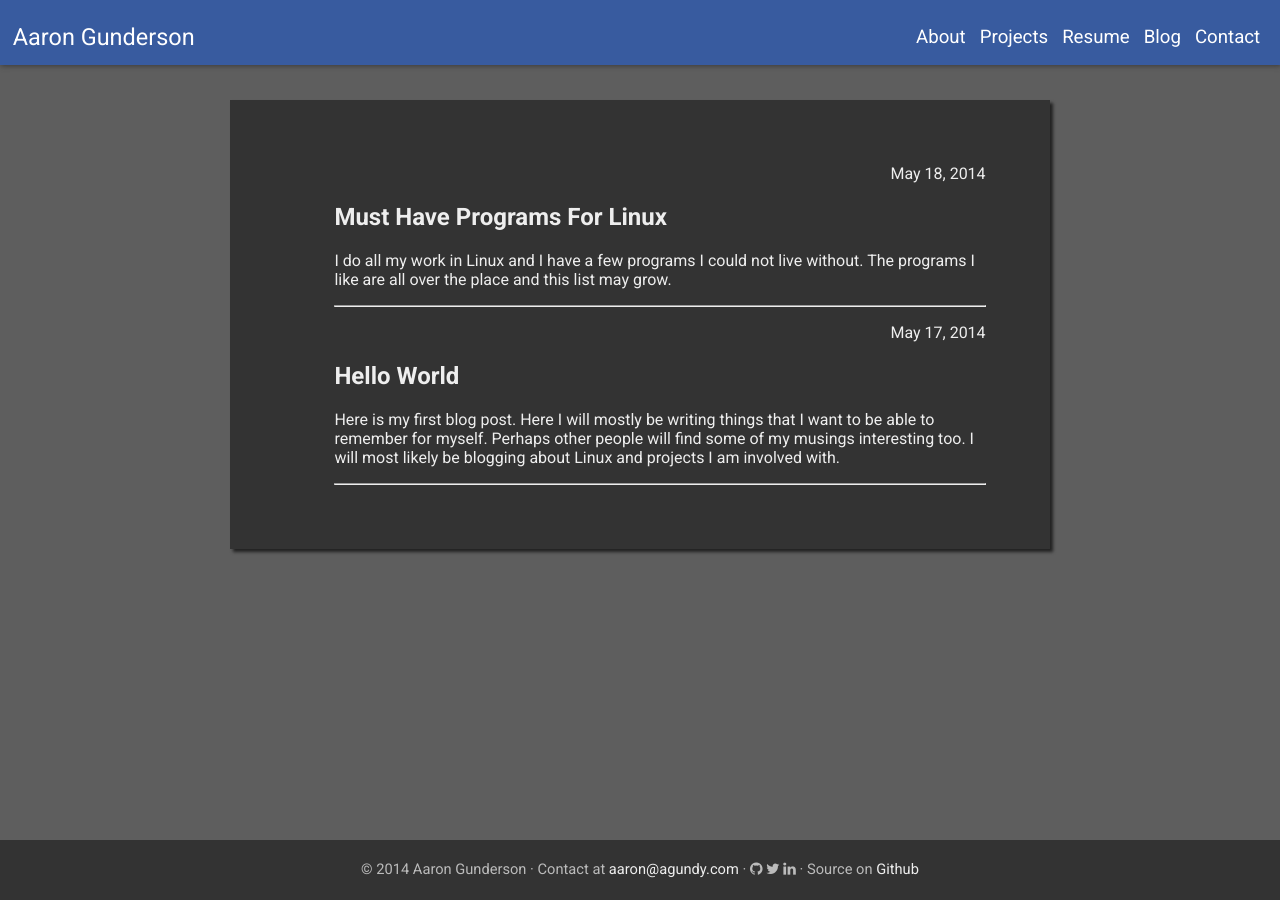
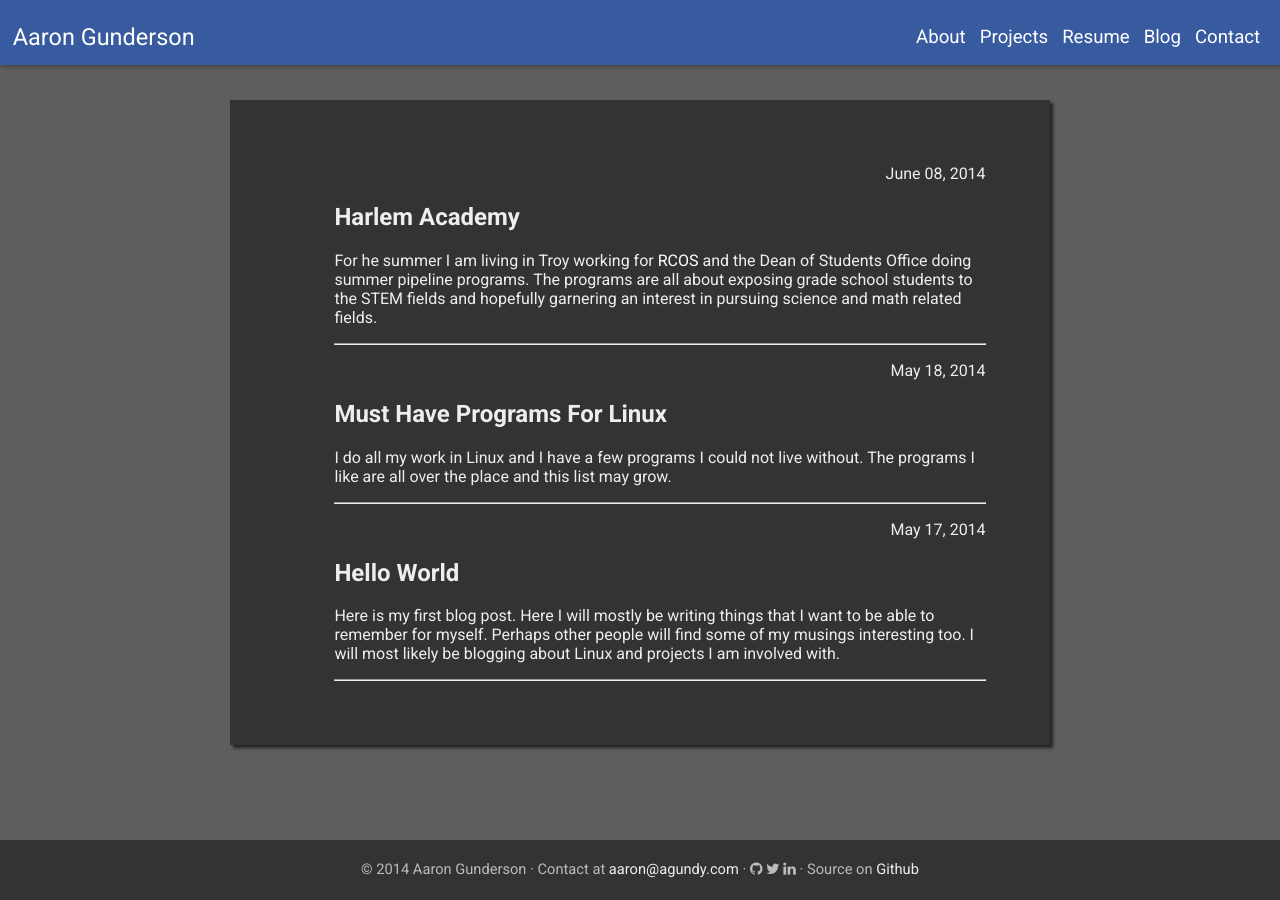
Before and after one commit to agundy/agundy.github.io, a Jekyll site: the page built from blog/index.html, in a window 1280 px wide. Built offline with Jekyll 4.4.1, drawn with Linux system fonts in a browser that asks for light colours; nearby versions of some CDN libraries; some of the changed lines change nothing that is shown.

Commit message:
Added new blog post

```diff
--- a/_includes/head.html
+++ b/_includes/head.html
@@ -3,6 +3,9 @@
 <link rel="stylesheet" type="text/css" href="/css/header.css">
 <link rel="stylesheet" type="text/css" href="/css/footer.css">
 <link href="//netdna.bootstrapcdn.com/font-awesome/4.0.3/css/font-awesome.css" rel="stylesheet">
+
+<meta http-equiv="Content-Type" content="text/html; charset=utf-8">
+
 <title>{{ page.title }}</title>
 
 <script>
--- /dev/null
+++ b/_posts/2014-06-08-harlem-academy.md
@@ -0,0 +1,10 @@
+---
+layout: post
+title: Harlem Academy
+---
+
+  For he summer I am living in Troy working for [RCOS](http://rcos.rpi.edu) and the Dean of Students Office doing summer pipeline programs. The programs are all about exposing grade school students to the STEM fields and hopefully garnering an interest in pursuing science and math related fields.
+
+  I work as a camp counselor and I love it. We just finished our first week of camp and it was really good. We hosted students from Harlem Academy for three days and showed them some really cool stuff. As a counselor I got just as into the events as a lot of the students. We got to burn Cheerio's and Frito's to show the difference in calories and then we got to tour RPI's MILL where we saw a waterjet, industrial robots, a CNC mill, a 3d printer, a laser cutter and a lot more. It was all really exciting and interesting. We also got to play with LEGO Mindstorms robots and show the 5th and 6th graders the basics of robotics and programming. A physics "magic" show was another stop and we got to play with a lot of cool physics focusing mostly on electricity and magnetism. A favorite was launching a metal ring into the air using a super powerful electromagnet. Another cool experiment was electron bending and playing with the current and magnets to move the field.
+
+ There was a lot of other fun stuff involved too and I got to tell the students, teachers, and parents what I am currently studying and involved in and take questions. I got a lot of great questions and even met a 5th grader that loved computers and wanted to study them too.I am doing 3 more camps this summer and can't wait!
```
